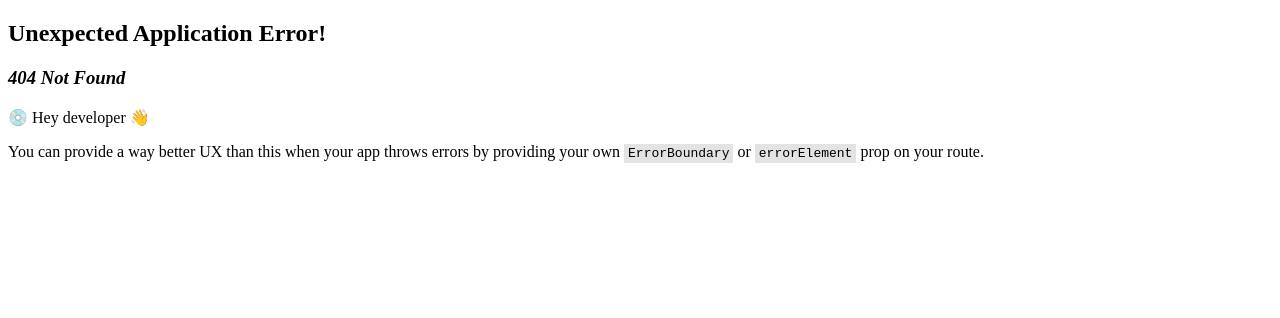
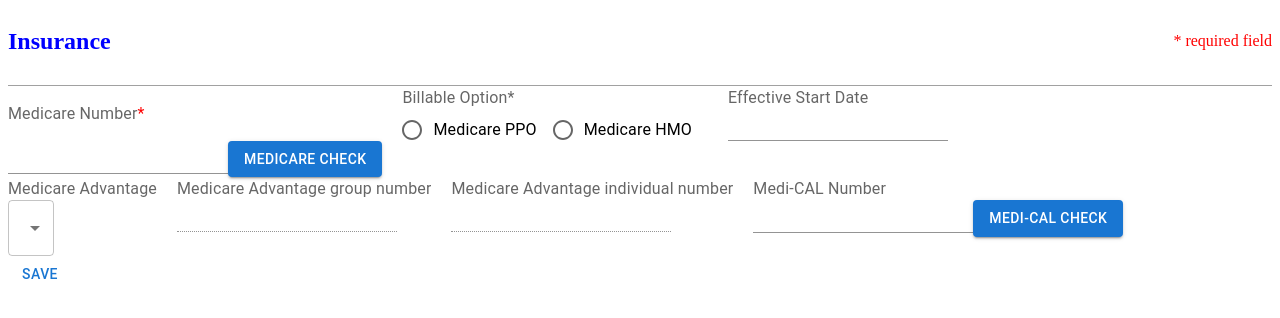
Before and after one commit to jiji-hoon96/hookForm-ex, a React (Vite) app: page /patientCreate-JH in a window 1280 px wide. Before the commit this address had no page. Shown: the top 318 px of the page. Built offline with nearby package versions, Linux system fonts and the light colour scheme.

Commit message:
feat : Setting Insurance form + react-hook-form

```diff
--- a/package.json
+++ b/package.json
@@ -20,6 +20,7 @@
     "react-dom": "^18.2.0",
     "react-hook-form": "^7.51.3",
     "react-router-dom": "^6.23.0",
+    "styled-components": "^6.1.9",
     "zod": "^3.23.5"
   },
   "devDependencies": {
--- a/src/main.tsx
+++ b/src/main.tsx
@@ -2,6 +2,7 @@
 import { createBrowserRouter, RouterProvider, Link } from "react-router-dom";
 import Test2EH from "./test2/EH/test2";
 import Test2HJ from "./test2/HJ/test2";
+import Test2JH from "./test2/JH/test2";
 
 const router = createBrowserRouter([
   {
@@ -17,6 +18,7 @@
         <div style={{ display: "flex", flexDirection: "column", gap: "20px" }}>
           <Link to="patientCreate-EH">은한씩 작업</Link>
           <Link to="patientCreate-HJ">현지씨 작업</Link>
+          <Link to="patientCreate-JH">이지훈 작업</Link>
         </div>
       </>
     ),
@@ -29,6 +31,10 @@
     path: "patientCreate-HJ",
     element: <Test2HJ />,
   },
+  {
+    path: "patientCreate-JH",
+    element: <Test2JH />,
+  },
 ]);
 
 createRoot(document.getElementById("root")!).render(
--- /dev/null
+++ b/src/test2/JH/test2.styled.ts
@@ -0,0 +1,26 @@
+import styled from "styled-components";
+
+export const MainContainer = styled.div`
+  display: flex;
+  align-items: center;
+  justify-content: space-between;
+  padding-bottom: 0.625rem;
+  border-bottom: 1px solid #a1a1a1;
+`;
+
+export const SectionContainer = styled.div`
+  display: flex;
+  margin-bottom: "20px";
+`;
+
+export const InputContainer = styled.div`
+  margin-right: 20px;
+`;
+
+export const RedText = styled.p`
+  color: red;
+`;
+
+export const BlueText = styled.h2`
+  color: blue;
+`;
--- /dev/null
+++ b/src/test2/JH/test2.tsx
@@ -0,0 +1,134 @@
+import { useState } from "react";
+import { zodResolver } from "@hookform/resolvers/zod";
+import {
+  Input,
+  MenuItem,
+  RadioGroup,
+  Select,
+  InputLabel,
+  Button,
+  TextField,
+  Checkbox,
+  FormHelperText,
+  FormControlLabel,
+  Radio,
+} from "@mui/material";
+import { FieldValues, SubmitHandler, useForm } from "react-hook-form";
+import {
+  InputContainer,
+  MainContainer,
+  SectionContainer,
+  RedText,
+  BlueText,
+} from "./test2.styled";
+
+interface InputProps {
+  medicareNumber: string;
+  billableOption: "Medicare PPO" | "Medicare HMO";
+  startDate: Date;
+}
+
+const MedicareAdvantageData = [
+  "아이템1",
+  "아이템2",
+  "아이템3",
+  "아이템4",
+  "아이템5",
+  "아이템6",
+  "아이템7",
+];
+
+function Test2JH() {
+  const [patientData, setPatientData] = useState();
+  const {
+    register,
+    watch,
+    handleSubmit,
+    formState: { errors },
+  } = useForm({
+    // resolver: zodResolver(),
+  });
+
+  const onSubmit: SubmitHandler<InputProps | FieldValues> = (data) =>
+    setPatientData(data);
+
+  console.log(watch());
+  return (
+    <form onSubmit={handleSubmit(onSubmit)}>
+      <div>
+        <MainContainer>
+          <BlueText>Insurance</BlueText>
+          <RedText>* required field</RedText>
+        </MainContainer>
+        <SectionContainer>
+          <InputContainer>
+            <InputLabel style={{ display: "flex", alignItems: "center" }}>
+              Medicare Number <RedText>*</RedText>
+            </InputLabel>
+            <Input type="text" {...register("medicareNumber")} />
+            <Button variant="contained">Medicare Check</Button>
+          </InputContainer>
+
+          <InputContainer>
+            <InputLabel>Billable Option*</InputLabel>
+            <RadioGroup row>
+              <FormControlLabel
+                value="Medicare PPO"
+                control={<Radio />}
+                label="Medicare PPO"
+                {...register("billableOption")}
+              />
+              <FormControlLabel
+                value="Medicare HMO"
+                control={<Radio />}
+                label="Medicare HMO"
+                {...register("billableOption")}
+              />
+            </RadioGroup>
+          </InputContainer>
+
+          <InputContainer>
+            <InputLabel>Effective Start Date</InputLabel>
+            <Input type="text" {...register("startDate")} />
+          </InputContainer>
+        </SectionContainer>
+        <SectionContainer>
+          <InputContainer>
+            <InputLabel>Medicare Advantage</InputLabel>
+            <Select
+              value={""}
+              label="medicareAdvantage"
+              {...register("medicareAdvantage")}
+            >
+              {MedicareAdvantageData.map((value, index) => (
+                <MenuItem key={index} value={value}>
+                  {value}
+                </MenuItem>
+              ))}
+            </Select>
+          </InputContainer>
+
+          <InputContainer>
+            <InputLabel>Medicare Advantage group number</InputLabel>
+            <Input type="text" disabled {...register("groupNumber")} />
+          </InputContainer>
+
+          <InputContainer>
+            <InputLabel>Medicare Advantage individual number</InputLabel>
+            <Input type="text" disabled {...register("individualNumber")} />
+          </InputContainer>
+
+          <InputContainer>
+            <InputLabel>Medi-CAL Number</InputLabel>
+            <Input type="text" {...register("medicalNumber")} />
+            <Button variant="contained">Medi-CAL Check</Button>
+          </InputContainer>
+        </SectionContainer>
+      </div>
+
+      <Button type="submit">SAVE</Button>
+    </form>
+  );
+}
+
+export default Test2JH;
```
Also changed, not shown: 1 other file (tests, documents, lock files or other folders).
